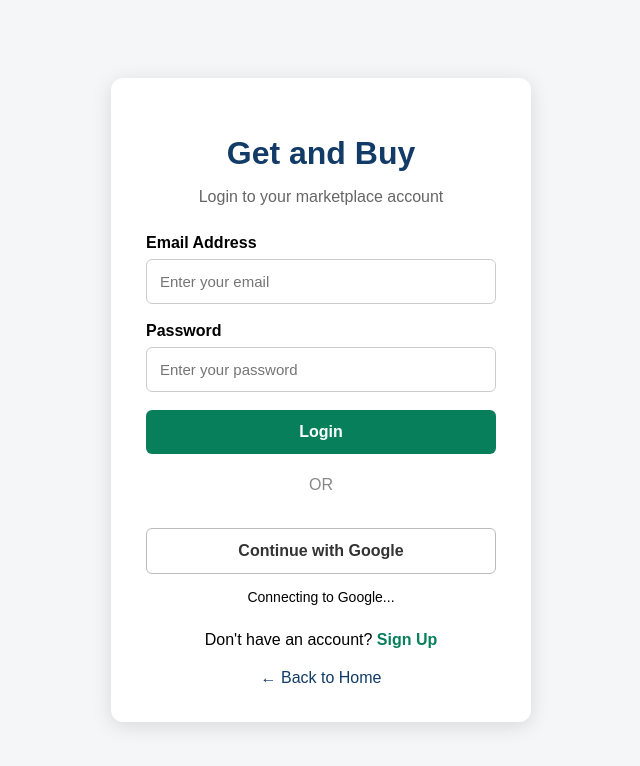
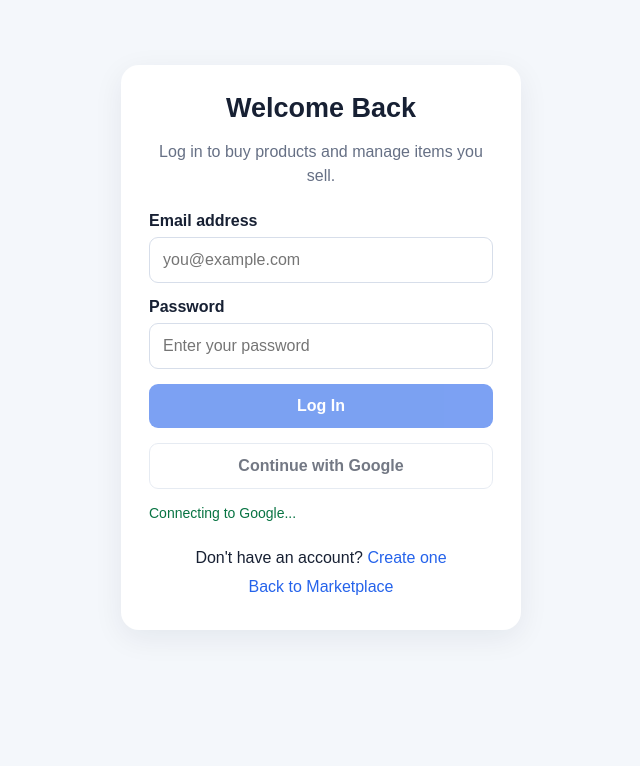
Before and after one commit to adsanasaccou-bot/BUY-AND-SELL-MARKETPLACE, a plain HTML site: page login.html in a window 1280 px wide. Both pictures are taken after a click on the button "Continue with Google". Shown: the whole page, without its empty margins (319-959 px from the left). Drawn offline with Linux system fonts and the light colour scheme; no server answers.

Commit message:
Update login.html

```diff
--- a/login.html
+++ b/login.html
@@ -3,308 +3,143 @@
 <head>
   <meta charset="UTF-8">
   <meta name="viewport" content="width=device-width, initial-scale=1.0">
-  <title>Login - Get and Buy Marketplace</title>
+  <title>Log In | Get and Buy Marketplace</title>
+  <style>
+    *{box-sizing:border-box}
+    body{margin:0;font-family:Arial,sans-serif;background:#f4f7fb;color:#172033}
+    .wrap{max-width:440px;margin:45px auto;padding:20px}
+    .card{background:#fff;border-radius:18px;padding:28px;box-shadow:0 8px 30px #15223b12}
+    h1{text-align:center;font-size:27px;margin:0 0 8px}
+    .sub{text-align:center;color:#667085;line-height:1.5;margin-bottom:24px}
+    label{display:block;font-weight:600;margin:15px 0 7px}
+    input{width:100%;padding:13px;border:1px solid #d7deea;border-radius:9px;font-size:16px}
+    button{width:100%;padding:13px;border:0;border-radius:9px;font-size:16px;font-weight:bold;cursor:pointer;margin-top:15px}
+    .primary{background:#2563eb;color:white}
+    .google{background:#fff;border:1px solid #d7deea;color:#172033}
+    button:disabled{opacity:.6;cursor:wait}
+    .message{font-size:14px;line-height:1.5;margin-top:14px;overflow-wrap:anywhere}
+    .links{text-align:center;margin-top:20px;line-height:1.8}
+    a{color:#2563eb;text-decoration:none}
+  </style>
+</head>
+<body>
+  <main class="wrap">
+    <div class="card">
+      <h1>Welcome Back</h1>
+      <p class="sub">Log in to buy products and manage items you sell.</p>
 
-  <style>
-    * {
-      box-sizing: border-box;
+      <form id="loginForm">
+        <label for="email">Email address</label>
+        <input id="email" type="email" autocomplete="email" required placeholder="you@example.com">
+
+        <label for="password">Password</label>
+        <input id="password" type="password" autocomplete="current-password" required placeholder="Enter your password">
+
+        <button class="primary" id="loginBtn" type="submit">Log In</button>
+      </form>
+
+      <button class="google" id="googleBtn" type="button">Continue with Google</button>
+      <p id="message" class="message" role="status"></p>
+
+      <div class="links">
+        Don't have an account? <a href="signup.html">Create one</a><br>
+        <a href="index.html">Back to Marketplace</a>
+      </div>
+    </div>
+  </main>
+
+  <script type="module">
+    import { initializeApp } from "https://www.gstatic.com/firebasejs/10.12.5/firebase-app.js";
+    import {
+      getAuth, signInWithEmailAndPassword,
+      GoogleAuthProvider, signInWithPopup
+    } from "https://www.gstatic.com/firebasejs/10.12.5/firebase-auth.js";
+    import { getFirestore, doc, setDoc, serverTimestamp } from "https://www.gstatic.com/firebasejs/10.12.5/firebase-firestore.js";
+
+    const firebaseConfig = {
+      apiKey: "AIzaSyDgyL5BzzWdvdTv2Y8ZZo_LX2cIXE3SO-c",
+      authDomain: "get-and-buy-marketplace.firebaseapp.com",
+      projectId: "get-and-buy-marketplace",
+      storageBucket: "get-and-buy-marketplace.firebasestorage.app",
+      messagingSenderId: "67666978418",
+      appId: "1:67666978418:web:f2618b9ac9c133ebdfc4eb",
+      measurementId: "G-XTLMRGQBJM"
+    };
+
+    const app = initializeApp(firebaseConfig);
+    const auth = getAuth(app);
+    const db = getFirestore(app);
+    const provider = new GoogleAuthProvider();
+
+    const form = document.getElementById("loginForm");
+    const loginBtn = document.getElementById("loginBtn");
+    const googleBtn = document.getElementById("googleBtn");
+    const message = document.getElementById("message");
+
+    function showMessage(text, isError = true) {
+      message.textContent = text;
+      message.style.color = isError ? "#b42318" : "#087443";
     }
 
-    body {
-      margin: 0;
-      min-height: 100vh;
-      font-family: Arial, sans-serif;
-      background: #f4f6f8;
-      display: flex;
-      justify-content: center;
-      align-items: center;
-      padding: 20px;
+    async function saveMember(user) {
+      await setDoc(doc(db, "users", user.uid), {
+        uid: user.uid,
+        name: user.displayName || "",
+        email: user.email || "",
+        photoURL: user.photoURL || "",
+        accountType: "Buyer & Seller",
+        updatedAt: serverTimestamp()
+      }, { merge: true });
     }
 
-    .login-box {
-      width: 100%;
-      max-width: 420px;
-      background: white;
-      padding: 35px;
-      border-radius: 12px;
-      box-shadow: 0 4px 20px rgba(0,0,0,0.12);
-    }
+    form.addEventListener("submit", async (event) => {
+      event.preventDefault();
+      loginBtn.disabled = true;
+      googleBtn.disabled = true;
+      showMessage("Logging in...", false);
 
-    .logo {
-      text-align: center;
-      color: #123b67;
-      margin-bottom: 8px;
-    }
-
-    .subtitle {
-      text-align: center;
-      color: #666;
-      margin-bottom: 28px;
-    }
-
-    label {
-      display: block;
-      margin-bottom: 7px;
-      font-weight: bold;
-    }
-
-    input {
-      width: 100%;
-      padding: 13px;
-      margin-bottom: 18px;
-      border: 1px solid #ccc;
-      border-radius: 6px;
-      font-size: 15px;
-    }
-
-    button {
-      cursor: pointer;
-      font-size: 16px;
-    }
-
-    .login-btn {
-      width: 100%;
-      padding: 13px;
-      background: #087f5b;
-      color: white;
-      border: none;
-      border-radius: 6px;
-      font-weight: bold;
-    }
-
-    .google-btn {
-      width: 100%;
-      padding: 13px;
-      margin-top: 12px;
-      background: white;
-      color: #333;
-      border: 1px solid #bbb;
-      border-radius: 6px;
-      font-weight: bold;
-    }
-
-    .divider {
-      text-align: center;
-      margin: 22px 0;
-      color: #888;
-    }
-
-    .signup {
-      text-align: center;
-      margin-top: 22px;
-    }
-
-    .signup a {
-      color: #087f5b;
-      text-decoration: none;
-      font-weight: bold;
-    }
-
-    .back {
-      display: block;
-      text-align: center;
-      margin-top: 20px;
-      color: #123b67;
-      text-decoration: none;
-    }
-
-    #message {
-      text-align: center;
-      margin-top: 15px;
-      font-size: 14px;
-      min-height: 20px;
-    }
-  </style>
-</head>
-
-<body>
-
-  <div class="login-box">
-
-    <h1 class="logo">Get and Buy</h1>
-
-    <p class="subtitle">
-      Login to your marketplace account
-    </p>
-
-    <form id="loginForm">
-
-      <label for="email">
-        Email Address
-      </label>
-
-      <input
-        type="email"
-        id="email"
-        placeholder="Enter your email"
-        required
-      >
-
-      <label for="password">
-        Password
-      </label>
-
-      <input
-        type="password"
-        id="password"
-        placeholder="Enter your password"
-        required
-      >
-
-      <button
-        class="login-btn"
-        type="submit">
-        Login
-      </button>
-
-    </form>
-
-    <div class="divider">
-      OR
-    </div>
-
-    <button
-      class="google-btn"
-      id="googleLogin">
-      Continue with Google
-    </button>
-
-    <div id="message"></div>
-
-    <div class="signup">
-      Don't have an account?
-      <a href="signup.html">Sign Up</a>
-    </div>
-
-    <a
-      class="back"
-      href="index.html">
-      ← Back to Home
-    </a>
-
-  </div>
-
-
-  <script type="module">
-
-    import {
-      initializeApp
-    } from "https://www.gstatic.com/firebasejs/13.0.0/firebase-app.js";
-
-    import {
-      getAuth,
-      signInWithEmailAndPassword,
-      GoogleAuthProvider,
-      signInWithPopup
-    } from "https://www.gstatic.com/firebasejs/13.0.0/firebase-auth.js";
-
-
-    const firebaseConfig = {
-
-      apiKey: "AIzaSyDgyL5BzzWdvdTv2Y8ZZo_LX2cIXE3SO-c",
-
-      authDomain: "get-and-buy-marketplace.firebaseapp.com",
-
-      projectId: "get-and-buy-marketplace",
-
-      storageBucket: "get-and-buy-marketplace.firebasestorage.app",
-
-      messagingSenderId: "67666978418",
-
-      appId: "1:67666978418:web:f2618b9ac9c133ebdfc4eb",
-
-      measurementId: "G-XTLMRGQBJM"
-
-    };
-
-
-    const app = initializeApp(firebaseConfig);
-
-    const auth = getAuth(app);
-
-    const provider = new GoogleAuthProvider();
-
-
-    const message = document.getElementById("message");
-
-
-    document
-      .getElementById("loginForm")
-      .addEventListener("submit", async function(event) {
-
-        event.preventDefault();
-
-        const email =
-          document.getElementById("email").value.trim();
-
-        const password =
-          document.getElementById("password").value;
-
-        message.textContent = "Logging in...";
+      const email = document.getElementById("email").value.trim();
+      const password = document.getElementById("password").value;
 
       try {
-
-          await signInWithEmailAndPassword(
-            auth,
-            email,
-            password
-          );
-
-          message.textContent =
-            "Login successful!";
-
-          setTimeout(function() {
-
-            window.location.href =
-              "index.html";
-
-          }, 1000);
-
+        const result = await signInWithEmailAndPassword(auth, email, password);
+        await saveMember(result.user);
+        window.location.href = "profile.html";
       } catch (error) {
-
-          message.textContent =
-            "Login failed: " + error.message;
-
+        console.error(error);
+        const messages = {
+          "auth/invalid-credential": "Email or password is incorrect. Check your details and try again.",
+          "auth/user-not-found": "No account found for this email. Please sign up first.",
+          "auth/wrong-password": "Incorrect password. Please try again.",
+          "auth/invalid-email": "Please enter a valid email address.",
+          "auth/too-many-requests": "Too many attempts. Please wait and try again.",
+          "auth/network-request-failed": "Network error. Check your internet connection.",
+          "permission-denied": "Firestore permissions need to be configured. Share this error so we can fix it."
+        };
+        showMessage(messages[error.code] || error.message || "Login failed. Please try again.");
+      } finally {
+        loginBtn.disabled = false;
+        googleBtn.disabled = false;
       }
-
     });
 
-
-    document
-      .getElementById("googleLogin")
-      .addEventListener("click", async function() {
-
-        message.textContent =
-          "Connecting to Google...";
+    googleBtn.addEventListener("click", async () => {
+      googleBtn.disabled = true;
+      loginBtn.disabled = true;
+      showMessage("Connecting to Google...", false);
 
       try {
-
-          await signInWithPopup(
-            auth,
-            provider
-          );
-
-          message.textContent =
-            "Google login successful!";
-
-          setTimeout(function() {
-
-            window.location.href =
-              "index.html";
-
-          }, 1000);
-
+        const result = await signInWithPopup(auth, provider);
+        await saveMember(result.user);
+        window.location.href = "profile.html";
       } catch (error) {
-
-          message.textContent =
-            "Google login failed: " +
-            error.message;
-
+        console.error(error);
+        showMessage(error.message || "Google sign-in failed. Please try again.");
+      } finally {
+        googleBtn.disabled = false;
+        loginBtn.disabled = false;
       }
-
     });
-
   </script>
-
 </body>
 </html>
```
Lines whose indentation alone changed are shown as unchanged.
